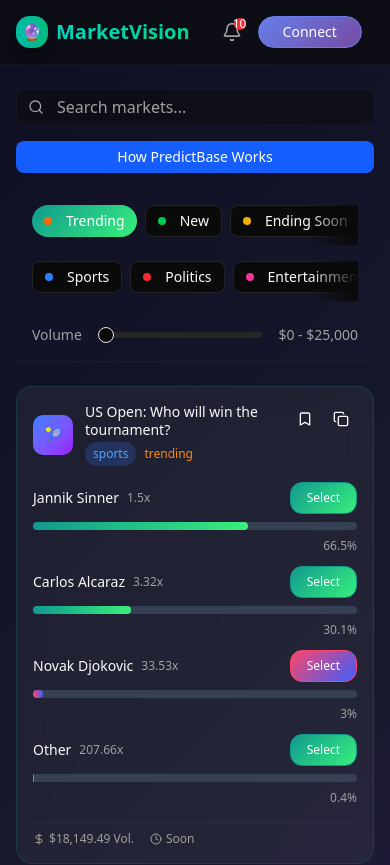
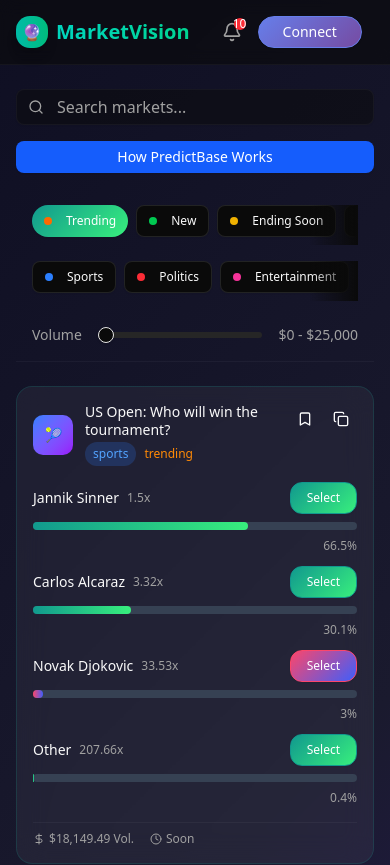
Before and after one commit to Akin-Tunde/arbbet, a React (Vite) app: page / in a window 390 px wide. Shown: the top 865 px of the page. Built offline with nearby package versions, Linux system fonts and the light colour scheme.

Commit message:
Update FilterTabs.jsx

```diff
--- a/src/components/FilterTabs.jsx
+++ b/src/components/FilterTabs.jsx
@@ -53,6 +53,7 @@
               onClick={() => handleStatusFilter(filter.id)}
               className={`
                 flex-shrink-0
+                text-xs md:text-sm /* <-- ADDED THIS LINE */
                 ${activeFilter === filter.id ? 'filter-button-active' : 'hover:bg-accent'}
                 transition-all duration-200
               `}
@@ -77,6 +78,7 @@
               onClick={() => handleCategoryFilter(category.id)}
               className={`
                 flex-shrink-0
+                text-xs md:text-sm /* <-- AND ADDED THIS LINE */
                 ${activeCategory === category.id ? 'filter-button-active' : 'hover:bg-accent'}
                 transition-all duration-200
               `}
```
